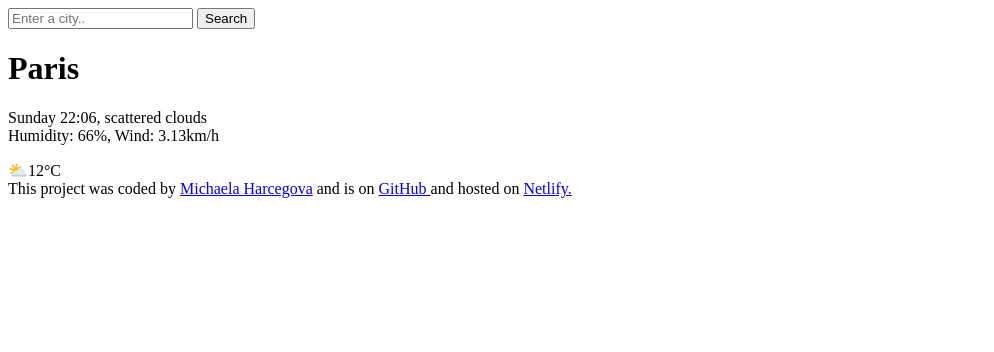
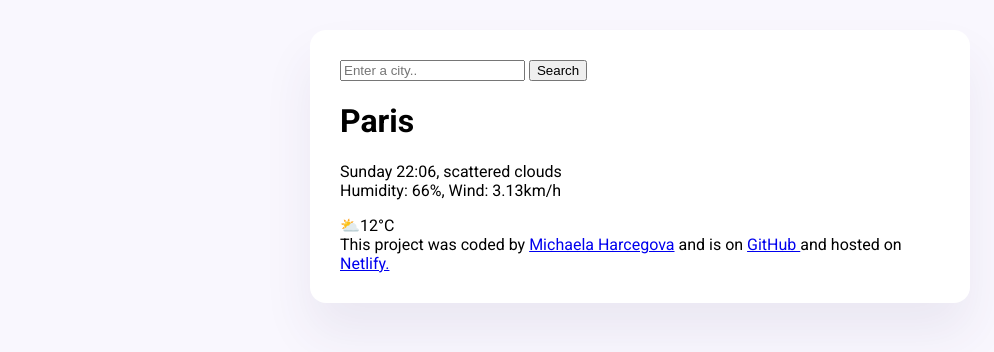
Before and after one commit to mikih484/Weather-application, a plain HTML site: page index.html in a window 1280 px wide. Shown: the whole page, without its empty margins (0-994 px from the left). Drawn offline with Linux system fonts and the light colour scheme.

Commit message:
Added custom font and CSS to the main container

```diff
--- a/index.html
+++ b/index.html
@@ -3,9 +3,17 @@
   <head>
     <meta charset="UTF-8" />
     <meta name="viewport" content="width=device-width, initial-scale=1.0" />
+    <link rel="preconnect" href="https://fonts.googleapis.com" />
+    <link rel="preconnect" href="https://fonts.gstatic.com" crossorigin />
+    <link
+      href="https://fonts.googleapis.com/css2?family=Roboto:ital,wght@0,100..900;1,100..900&display=swap"
+      rel="stylesheet"
+    />
+    <link rel="stylesheet" href="src/style.css" />
     <title>Weather Application</title>
   </head>
   <body>
+    <div class="container">
       <header>
         <form>
           <input type="search" placeholder="Enter a city.." required />
@@ -29,7 +37,10 @@
           >Michaela Harcegova</a
         >
         and is on
-      <a href="https://github.com/mikih484/Weather-application" target="_blank">
+        <a
+          href="https://github.com/mikih484/Weather-application"
+          target="_blank"
+        >
           GitHub
         </a>
         and hosted on
@@ -40,5 +51,6 @@
           Netlify.
         </a>
       </footer>
+    </div>
   </body>
 </html>
--- /dev/null
+++ b/src/style.css
@@ -0,0 +1,12 @@
+body {
+  background-color: #f9f7fe;
+  font-family: "Roboto", sans-serif;
+}
+.container {
+  background: white;
+  max-width: 600px;
+  margin: 30px auto;
+  box-shadow: 0 30px 50px rgba(65, 50, 100, 0.08);
+  border-radius: 16px;
+  padding: 30px;
+}
```
Lines whose indentation alone changed are shown as unchanged.
